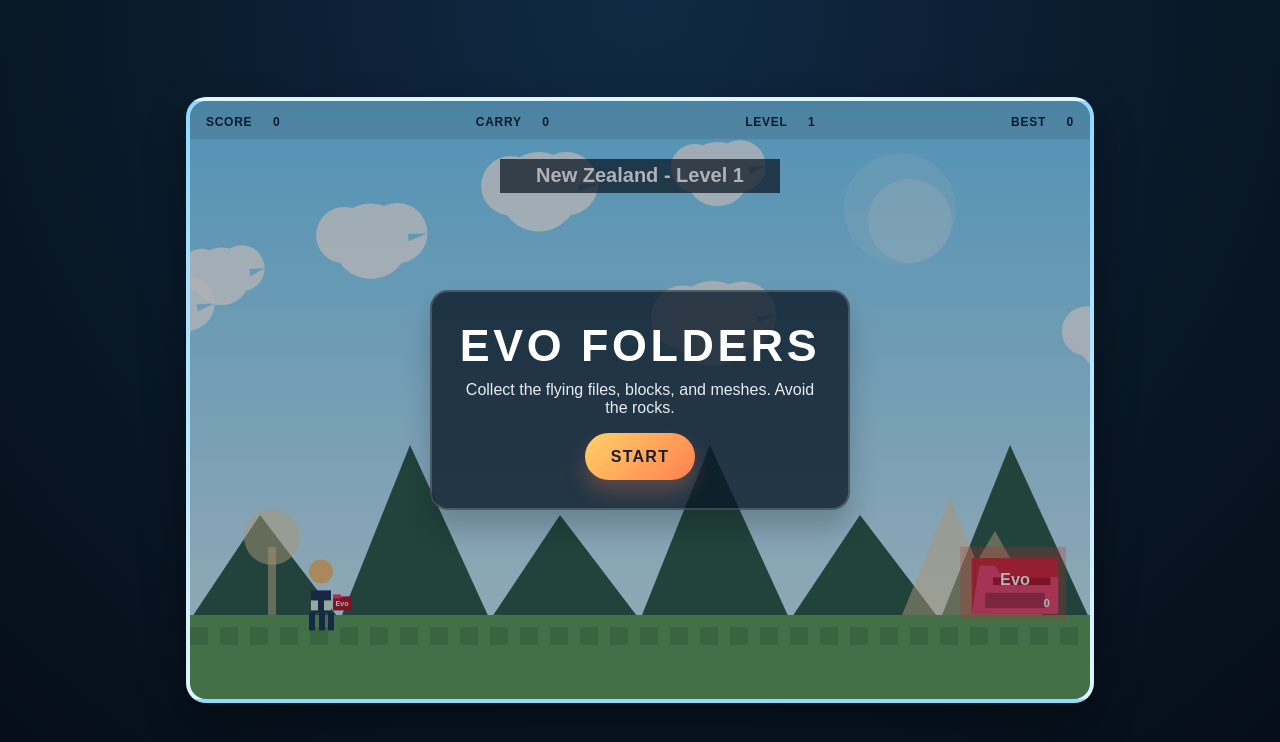
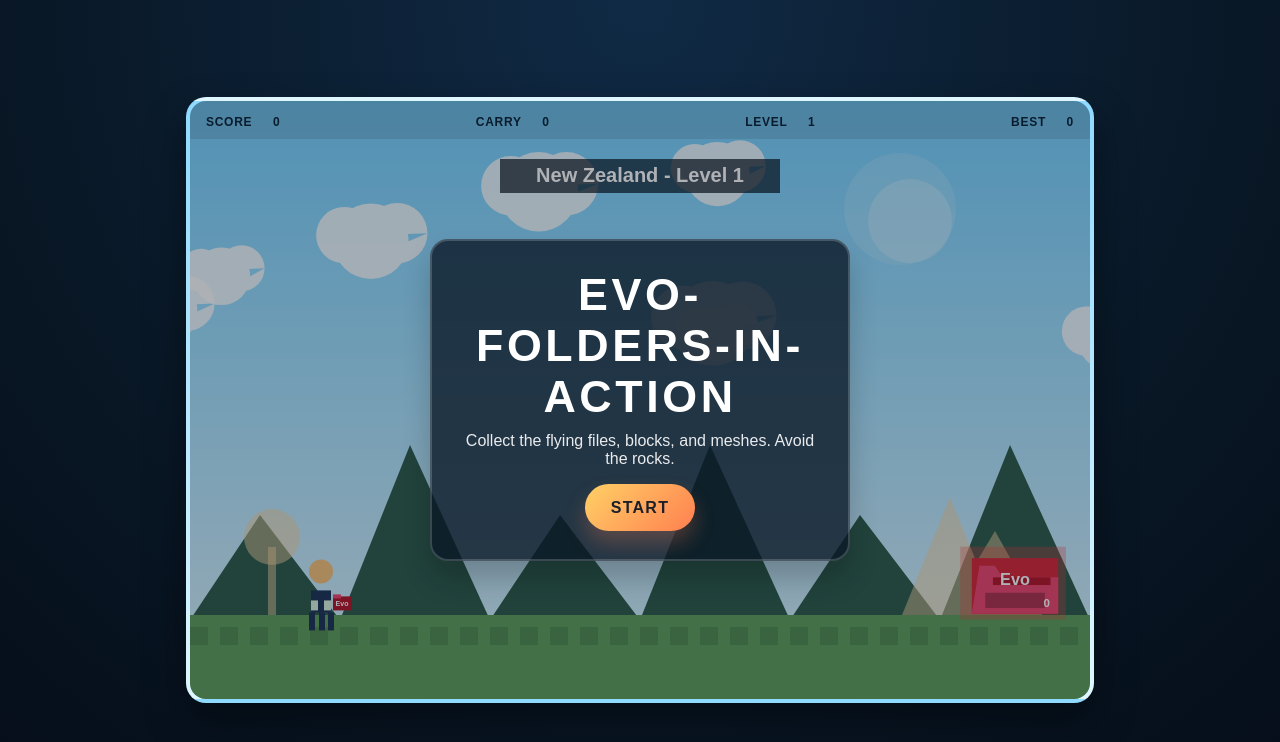
Before and after one commit to VidetteH/EvoFolders-LetsPlay, a plain HTML site: page index.html in a window 1280 px wide. Drawn offline with Linux system fonts and the light colour scheme.

Commit message:
Rename game to Evo-Folders-in-Action

```diff
--- a/index.html
+++ b/index.html
@@ -3,7 +3,7 @@
   <head>
     <meta charset="UTF-8" />
     <meta name="viewport" content="width=device-width, initial-scale=1.0" />
-    <title>Evo Folders</title>
+    <title>Evo-Folders-in-Action</title>
     <link rel="stylesheet" href="style.css" />
   </head>
   <body>
@@ -27,11 +27,11 @@
         </div>
       </div>
 
-      <canvas id="gameCanvas" width="900" height="560" aria-label="Evo Folders game"></canvas>
+      <canvas id="gameCanvas" width="900" height="560" aria-label="Evo-Folders-in-Action game"></canvas>
 
       <div id="overlay" class="overlay visible">
         <div class="panel">
-          <h1>Evo Folders</h1>
+          <h1>Evo-Folders-in-Action</h1>
           <p>Collect the flying files, blocks, and meshes. Avoid the rocks.</p>
           <button id="startButton">Start</button>
         </div>
```
Also changed, not shown: 1 other file.
